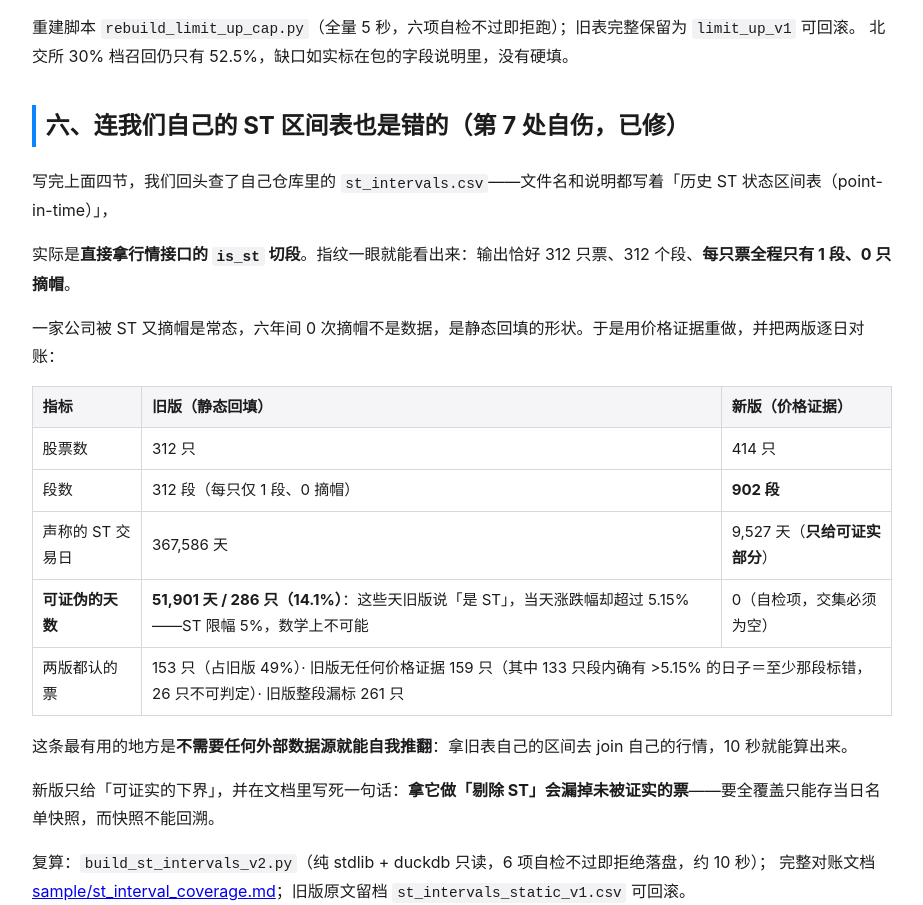
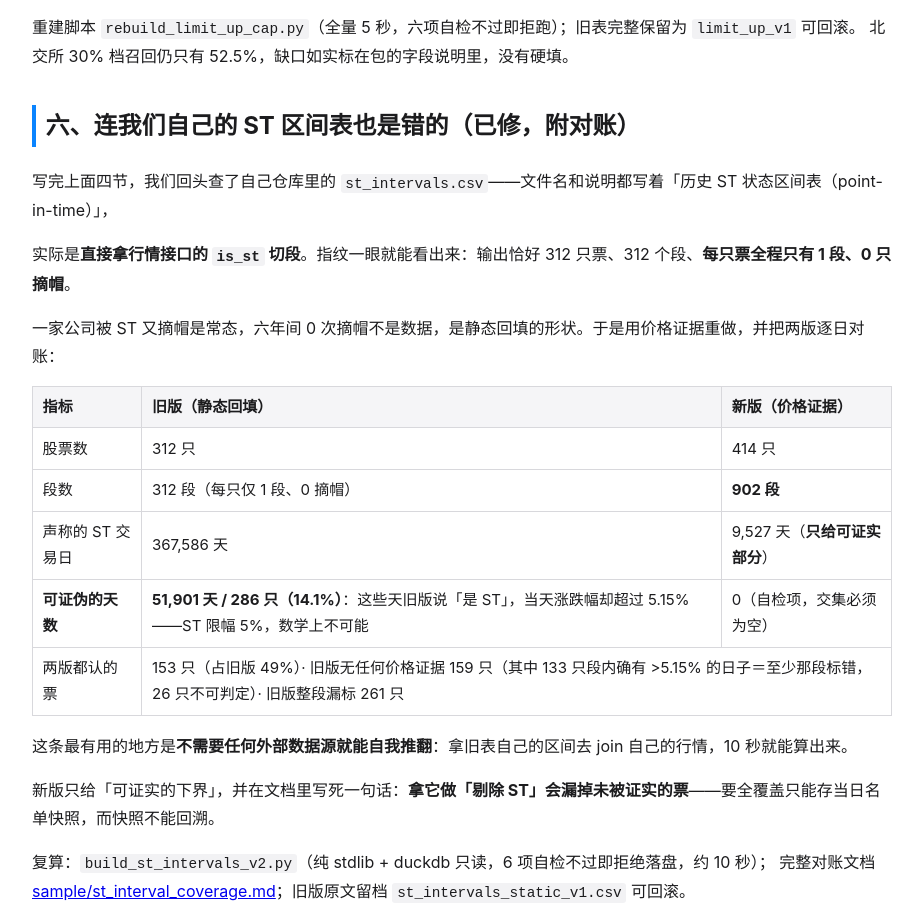
Before and after one commit to DANGNIANQIN/astock-sample-library, a plain HTML site: page st-history.html in a window 1280 px wide. Shown: the part 2452-3357 px from the top of the page, without its empty margins (178-1101 px from the left). Drawn offline with Linux system fonts and the light colour scheme.

Commit message:
去掉未核实的自伤序号

```diff
--- a/st-history.html
+++ b/st-history.html
@@ -80,7 +80,7 @@ UNKNOWN 的来源优先级：
 <p class="small">重建脚本 <code>rebuild_limit_up_cap.py</code>（全量 5 秒，六项自检不过即拒跑）；旧表完整保留为 <code>limit_up_v1</code> 可回滚。
 北交所 30% 档召回仍只有 52.5%，缺口如实标在包的字段说明里，没有硬填。</p>
 
-<h2>六、连我们自己的 ST 区间表也是错的（第 7 处自伤，已修）</h2>
+<h2>六、连我们自己的 ST 区间表也是错的（已修，附对账）</h2>
 <p>写完上面四节，我们回头查了自己仓库里的 <code>st_intervals.csv</code>——文件名和说明都写着「历史 ST 状态区间表（point-in-time）」，</p>
 <p>实际是<b>直接拿行情接口的 <code>is_st</code> 切段</b>。指纹一眼就能看出来：输出恰好 312 只票、312 个段、<b>每只票全程只有 1 段、0 只摘帽</b>。</p>
 <p>一家公司被 ST 又摘帽是常态，六年间 0 次摘帽不是数据，是静态回填的形状。于是用价格证据重做，并把两版逐日对账：</p>
```
